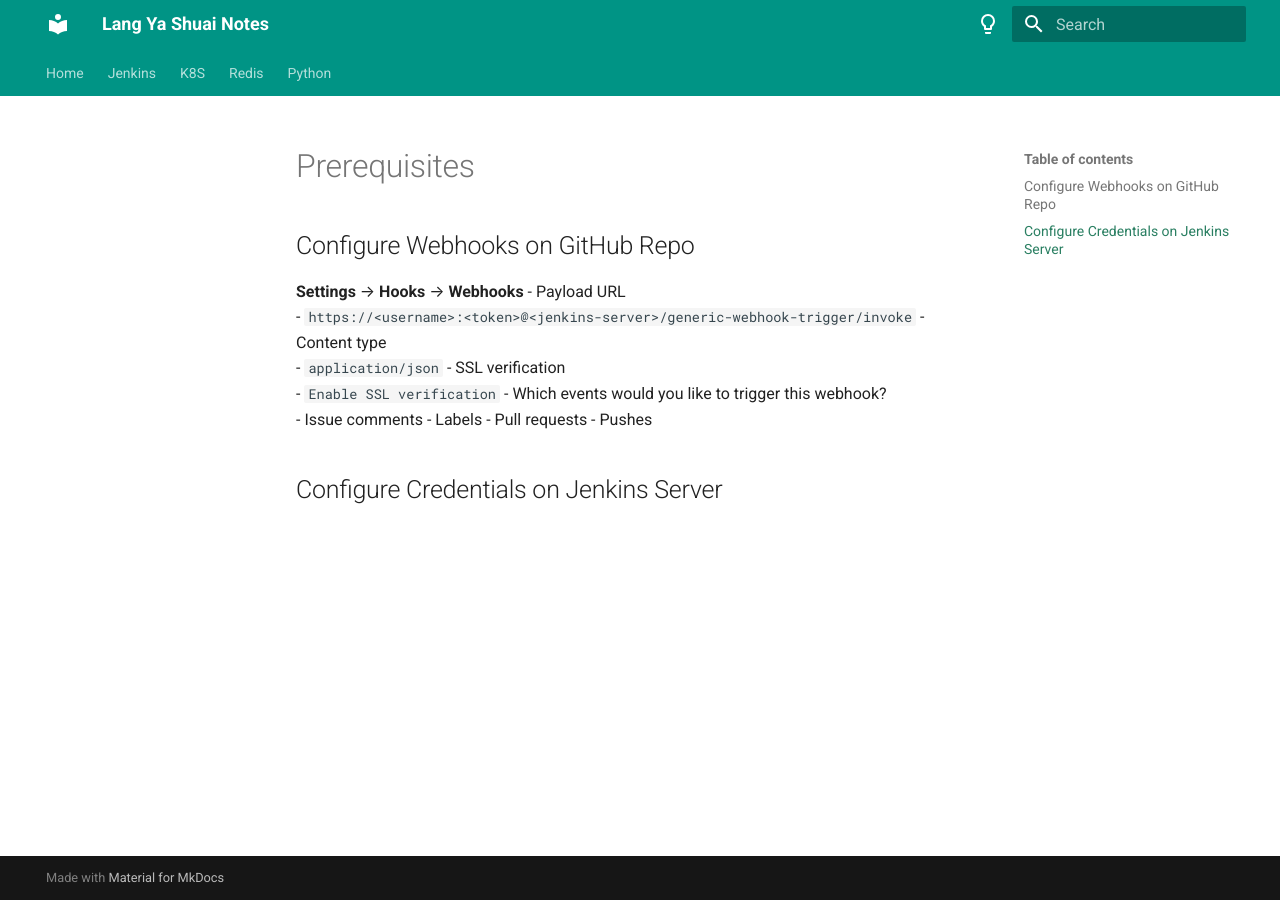
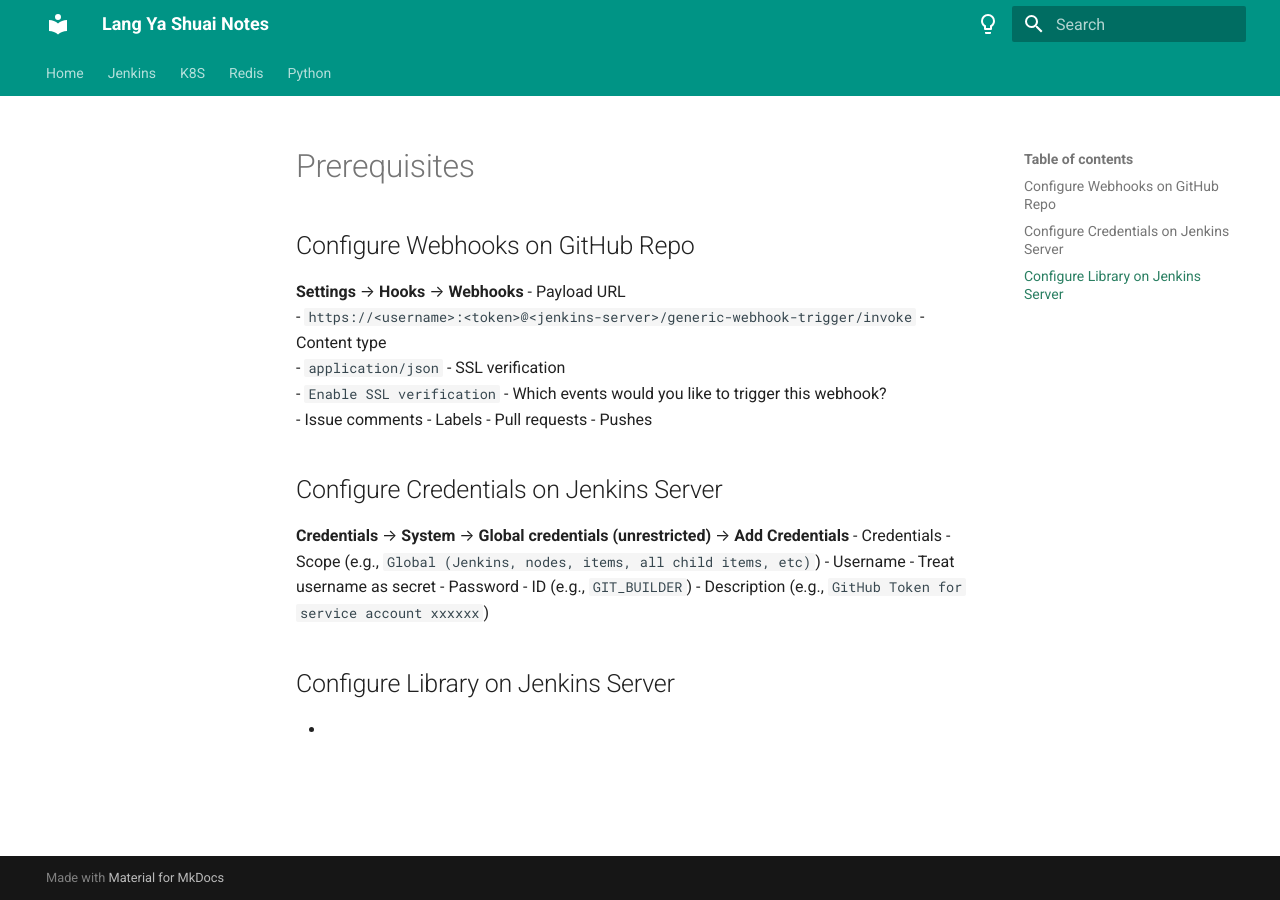
Before and after one commit to zhouushe/notes, an MkDocs documentation site: the page built from docs/jenkins_pipeline.md, in a window 1280 px wide. Built offline with MkDocs 1.6.1 and Material for MkDocs 9.7.7, drawn with Linux system fonts in a browser that asks for light colours.

Commit message:
Update jenkins_pipeline.md

```diff
--- a/docs/jenkins_pipeline.md
+++ b/docs/jenkins_pipeline.md
@@ -15,3 +15,13 @@
   - Pushes
 
 ## Configure Credentials on Jenkins Server
+**Credentials** → **System** → **Global credentials (unrestricted)** → **Add Credentials**
+- Credentials
+  - Scope (e.g., `Global (Jenkins, nodes, items, all child items, etc)`)
+  - Username
+  - Treat username as secret
+  - Password
+  - ID (e.g., `GIT_BUILDER`)
+  - Description (e.g., `GitHub Token for service account xxxxxx`)
+## Configure Library on Jenkins Server
+  -
```
